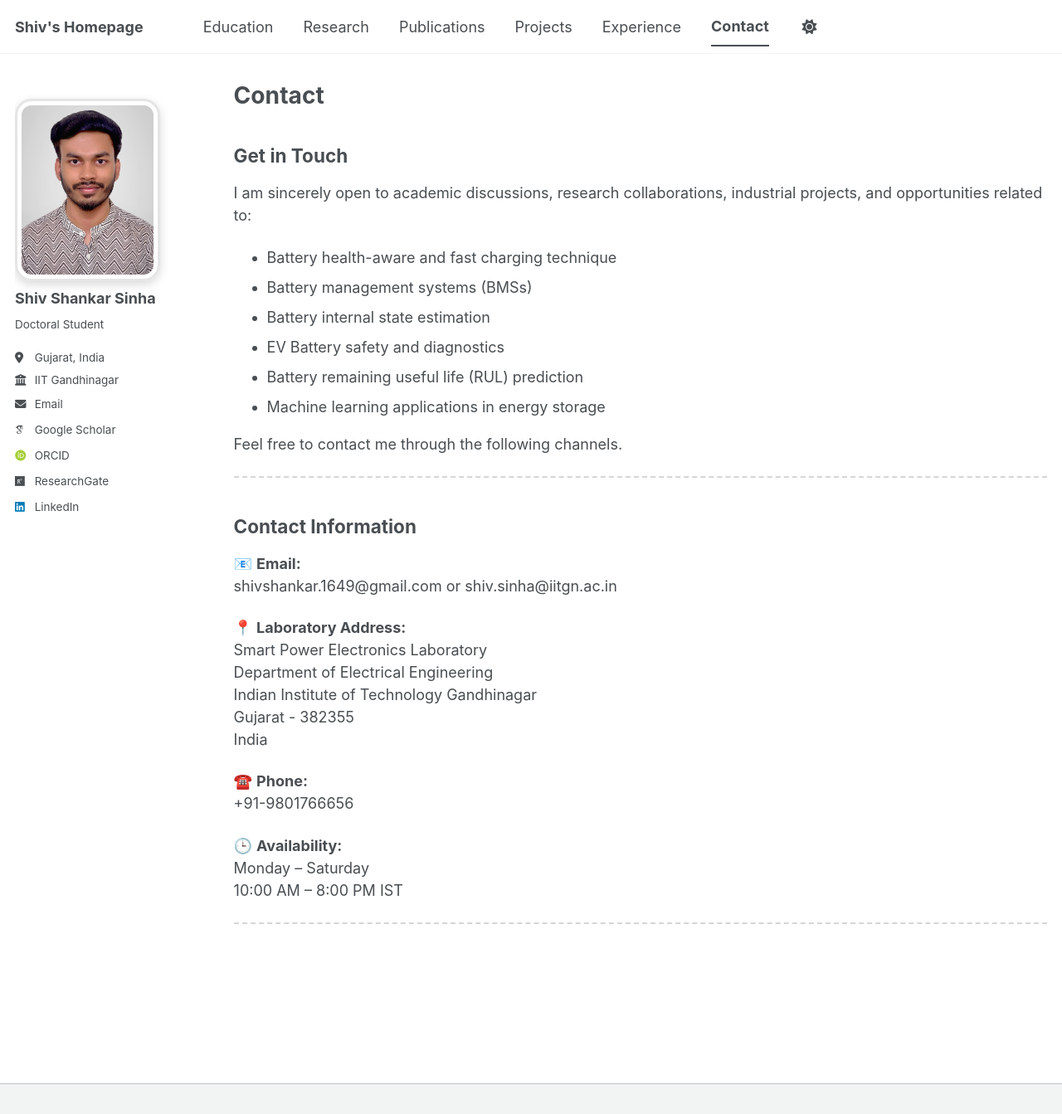
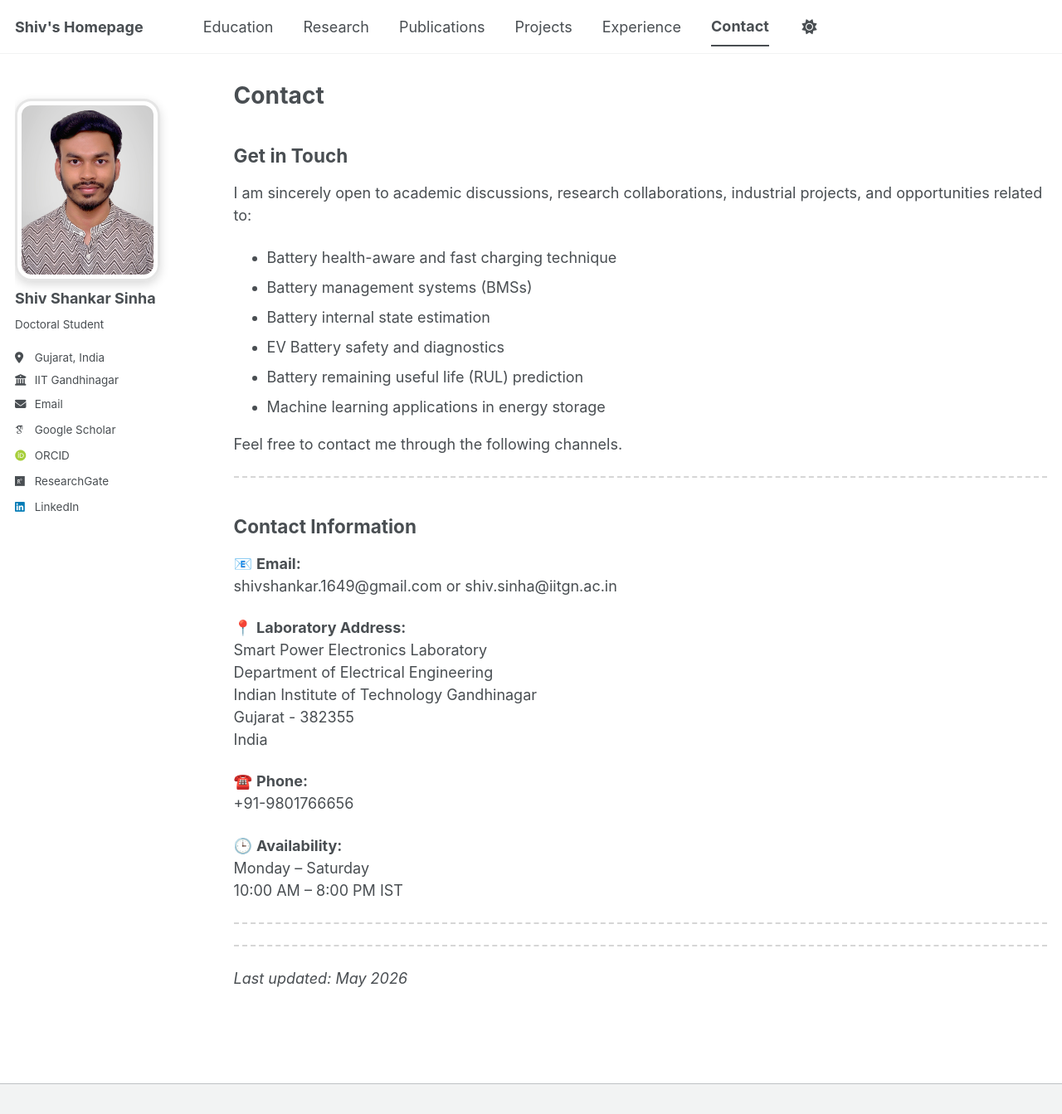
Before and after one commit to shivshankar-sinha/shivshankar-sinha.github.io, a Jekyll site: the page built from contact.md, in a window 1280 px wide and 1343 px high. Shown: the whole window at 83% size. Built offline with Jekyll 4.4.1, drawn with Linux system fonts in a browser that asks for light colours; some web fonts are replaced; a script bundle is joined from its source files by our own code; library files that are not in the unit come from our copies.

Commit message:
Update contact.md

```diff
--- a/contact.md
+++ b/contact.md
@@ -40,3 +40,5 @@ Monday – Saturday
 10:00 AM – 8:00 PM IST
 
 ---
+---
+_Last updated: May 2026_
```
